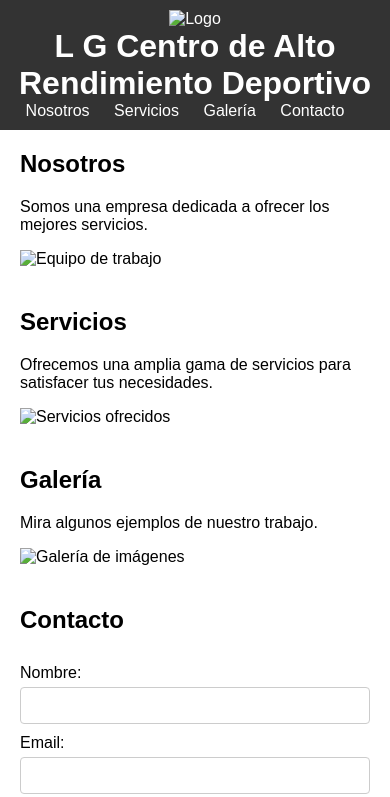
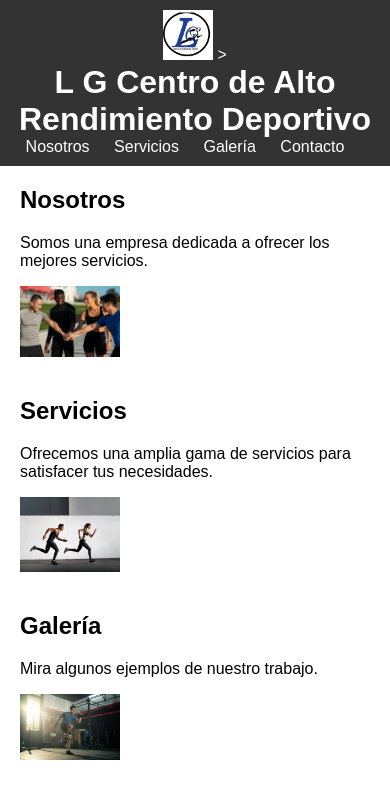
Before and after one commit to Lucas17-2015/mi-repositorio-html-y-css, a plain HTML site: page index.html in a window 390 px wide. Shown: the top 797 px of the page. Drawn offline with Linux system fonts and the light colour scheme; files that its build step writes are made by us from their sources.

Commit message:
Añadir cambios responsivos y ajustar tamaño del logo

````diff
--- a/css/styles.css
+++ b/css/styles.css
@@ -1,3 +1,12 @@
+body {
+    background-image: 'imagenes\fondo.jpeg';
+    background-size: cover; /* Asegura que la imagen cubra todo el fondo */
+    background-position: center; /* Centra la imagen de fondo */
+
+}
+
+
+
 /* Estilos básicos para todo el sitio */
 body {
     font-family: Arial, sans-serif;
@@ -16,6 +25,13 @@ header {
 header .logo h1 {
     margin: 0;
 }
+
+.logo img {
+    max-width: 50px; /* Ajusta el tamaño según tu preferencia */
+    height: auto;
+}
+
+
 
 nav ul {
     list-style-type: none;
@@ -100,4 +116,3 @@ footer a {
 footer a:hover {
     text-decoration: underline;
 }
-```
--- a/index.html
+++ b/index.html
@@ -9,7 +9,8 @@
 <body>
     <header>
         <div class="logo">
-            <img src="imagenes/logo Lg c..png" alt="Logo">
+            <img src="imagenes\logo Lg c..png" alt="Logo" width="100" height="auto">
+            >
             <h1>L G Centro de Alto Rendimiento Deportivo</h1>
         </div>
         <nav>
@@ -21,31 +22,27 @@
             </ul>
         </nav>
     </header>
-
     <section id="nosotros">
         <article>
             <h2>Nosotros</h2>
             <p>Somos una empresa dedicada a ofrecer los mejores servicios.</p>
-            <img src="sobre-nosotros.jpg" alt="Equipo de trabajo">
+            <img src="imagenes\equipo.jpg" alt="Equipo de trabajo" width="100" height="auto">
         </article>
     </section>
-
     <section id="servicios">
         <article>
             <h2>Servicios</h2>
             <p>Ofrecemos una amplia gama de servicios para satisfacer tus necesidades.</p>
-            <img src="servicios.jpg" alt="Servicios ofrecidos">
+            <img src="imagenes\imag1.jpeg" alt="Servicios ofrecidos"width="100" height="auto">
         </article>
     </section>
-
     <section id="galeria">
         <article>
             <h2>Galería</h2>
             <p>Mira algunos ejemplos de nuestro trabajo.</p>
-            <img src="galeria.jpg" alt="Galería de imágenes">
+            <img src="imagenes\hom2.webp" alt="Galería de imágenes" width="100" height="auto">
         </article>
     </section>
-
     <section id="contacto">
         <article>
             <h2>Contacto</h2>
@@ -60,7 +57,6 @@
             </form>
         </article>
     </section>
-
     <footer>
         <p>&copy; 2024 Mi Sitio Web. Todos los derechos reservados.</p>
         <p>
````
Also changed, not shown: imagenes/equipo.jpg (added), imagenes/fondo.jpeg (added), imagenes/hom2.webp (added), imagenes/imag1.jpeg (added), imagenes/logo Lg c..png (added).
